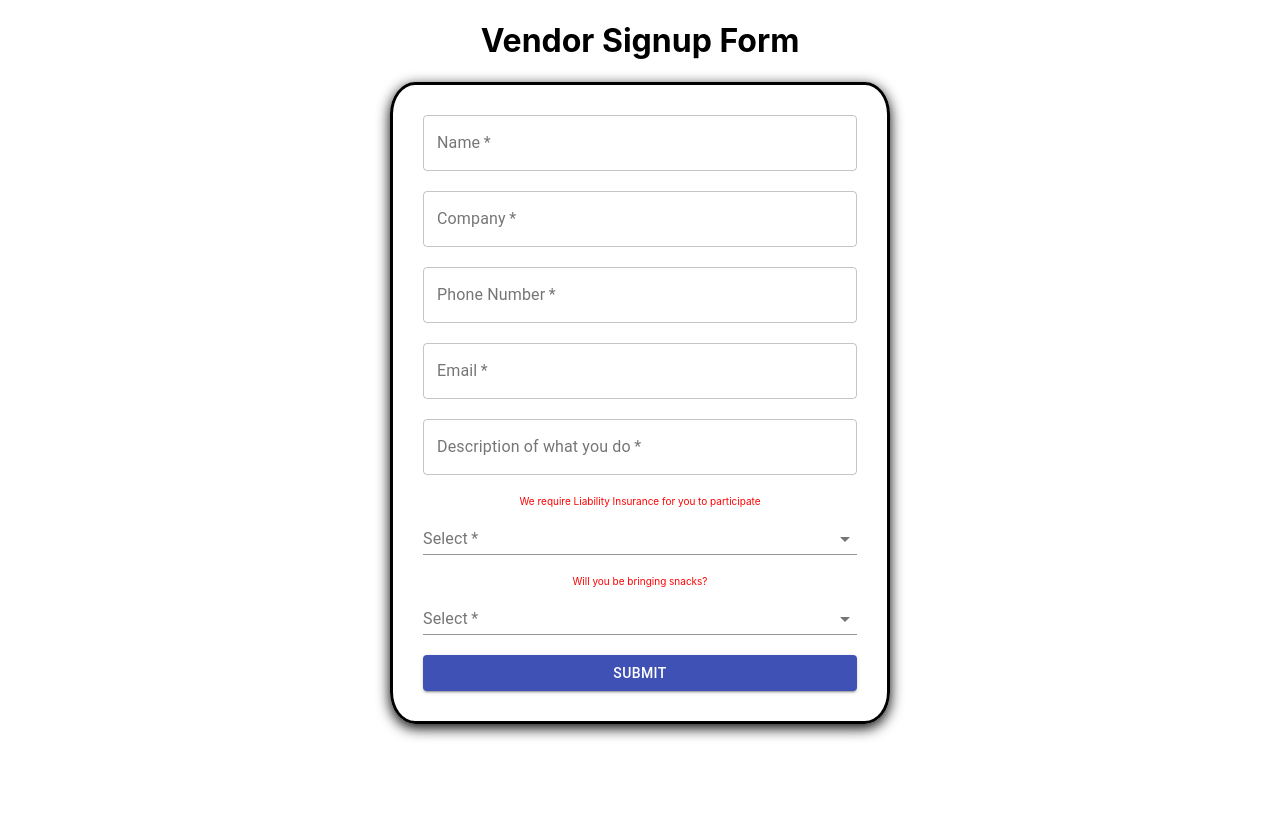
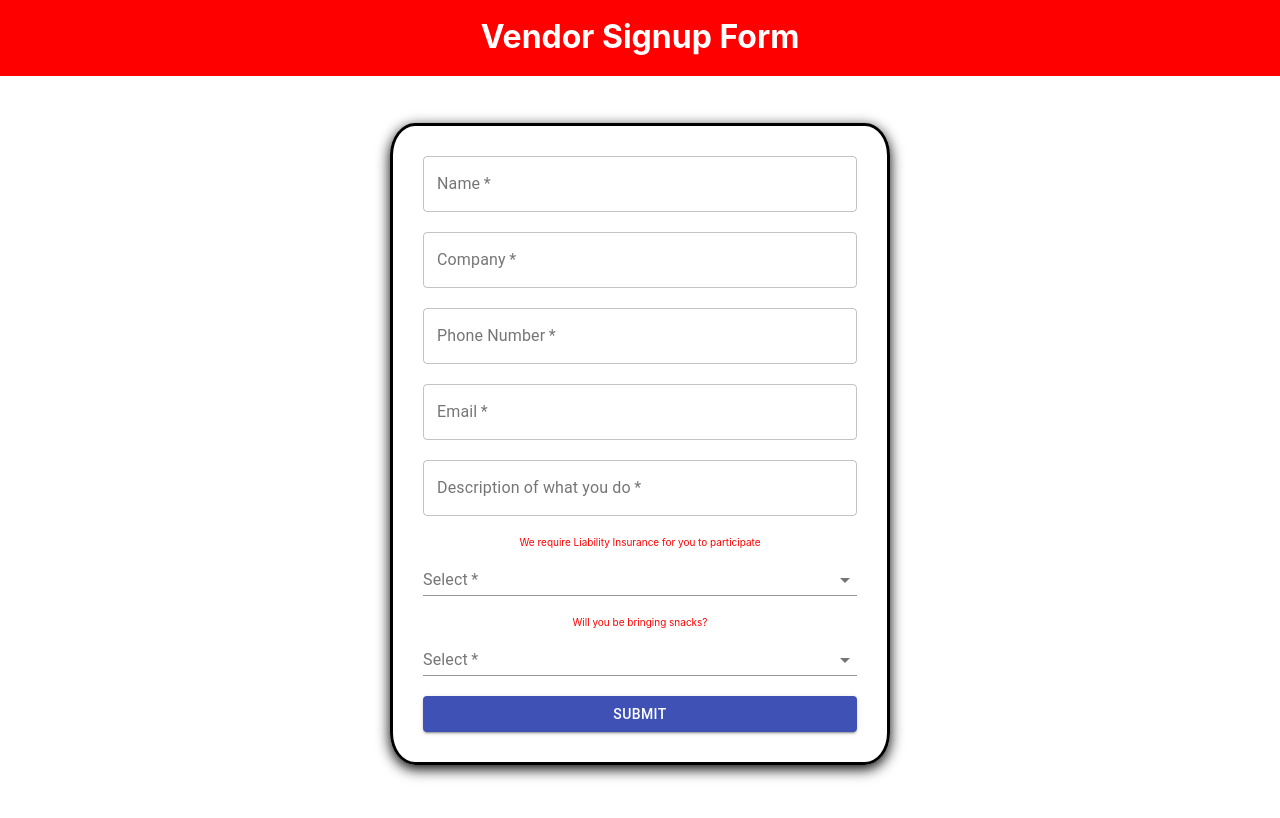
Before and after one commit to rbalonek/Signup_Template, a React (Create React App) app in the folder client/: page / in a window 1280 px wide. Shown: the top 818 px of the page. Built offline with nearby package versions, Linux system fonts and the light colour scheme; no server answers.

Commit message:
New EmailJS account setup template

```diff
--- a/client/src/App.js
+++ b/client/src/App.js
@@ -9,11 +9,11 @@ import emailjs from "emailjs-com";
 
 function App() {
   const [vendors, setVendors] = useState([]);
-  const serviceID = "service_ovt8ibf"; //ADD
-  const templateID = "template_"; //ADD
-  const templateIDForVendor = "template_"; //ADD
+  const serviceID = "service_bob_gmail"; //ADD
+  // const templateID = "template_Template_App"; //ADD
+  const templateIDForVendor = "template_Template_App"; //ADD when you have vendor
 
-  const userID = "user_XVfNE2H6spG84iUkZovco"; //ADD
+  const userID = "user_Blpwinwws9EdtYZw9FBKd"; //ADD
 
   useEffect(() => {
     const fetchVendors = async () => {
@@ -26,21 +26,26 @@ function App() {
     const newVendor = await postVendor(formData);
     setVendors((prevState) => [...prevState, newVendor]);
     //
-    const templateParams = {
-      send_to: "", //ADD
-      cc_to: "", //ADD
-      reply_to: "", //ADD
-      to_name: "", //ADD
-      message: `You have a new vendor, ${formData.name} from ${formData.company}.`,
-    };
+    // const templateParamsForClient = {
+    //   send_to: "", //ADD
+    //   cc_to: "", //ADD
+    //   reply_to: "", //ADD
+    //   to_name: "", //ADD
+    //   message: `You have a new vendor, ${formData.name} from ${formData.company}.`,
+    // };
     const templateParamsForVendor = {
       send_to: `${formData.email}`,
-      reply_to: "", //ADD
+      reply_to: "rdevbob@gmail.com", //ADD
       from_name: "Vendor Signup Form", //ADD
       to_name: `${formData.name}`,
       company_name: `${formData.company}`,
     };
-    emailjs.send(serviceID, templateID, templateParams, userID);
+    // emailjs.send(
+    //   serviceID,
+    //   // templateID,
+    //   // templateParamsForClient,
+    //   userID
+    // );
     emailjs.send(
       serviceID,
       templateIDForVendor,
@@ -49,7 +54,7 @@ function App() {
     );
 
     alert(`Vendor ${formData.company} Added!`);
-
+    console.log(`Vendor ${formData.company} Added!`);
     //
   };
 
--- a/client/src/screens/Home/Home.css
+++ b/client/src/screens/Home/Home.css
@@ -5,14 +5,20 @@
 .form-holder {
   width: 500px;
   align-items: center;
-  margin-bottom: 100px;
+  /* margin-bottom: 100px; */
   /* border: solid black; */
 }
-.logo {
+
+.home__banner {
   height: 80px;
-  position: absolute;
-  top: 0;
-  left: 0;
+  width: 100%;
+  background-color: red;
+  position: relative;
+  bottom: 25px;
+  display: flex;
+  justify-content: center;
+  align-items: center;
+  color: white;
 }
 @media (max-width: 650px) {
   .form-holder {
--- a/client/src/screens/Home/Home.jsx
+++ b/client/src/screens/Home/Home.jsx
@@ -5,7 +5,7 @@ import "./Home.css";
 export default function Home(props) {
   return (
     <div className="home__container">
-      <h1>Vendor Signup Form</h1>
+      <h1 className="home__banner">Vendor Signup Form</h1>
       <div className="form-holder">
         <Form createSubmit={props.createSubmit} />
       </div>
```
Also changed, not shown: 1 other file (tests, documents, lock files or other folders).
